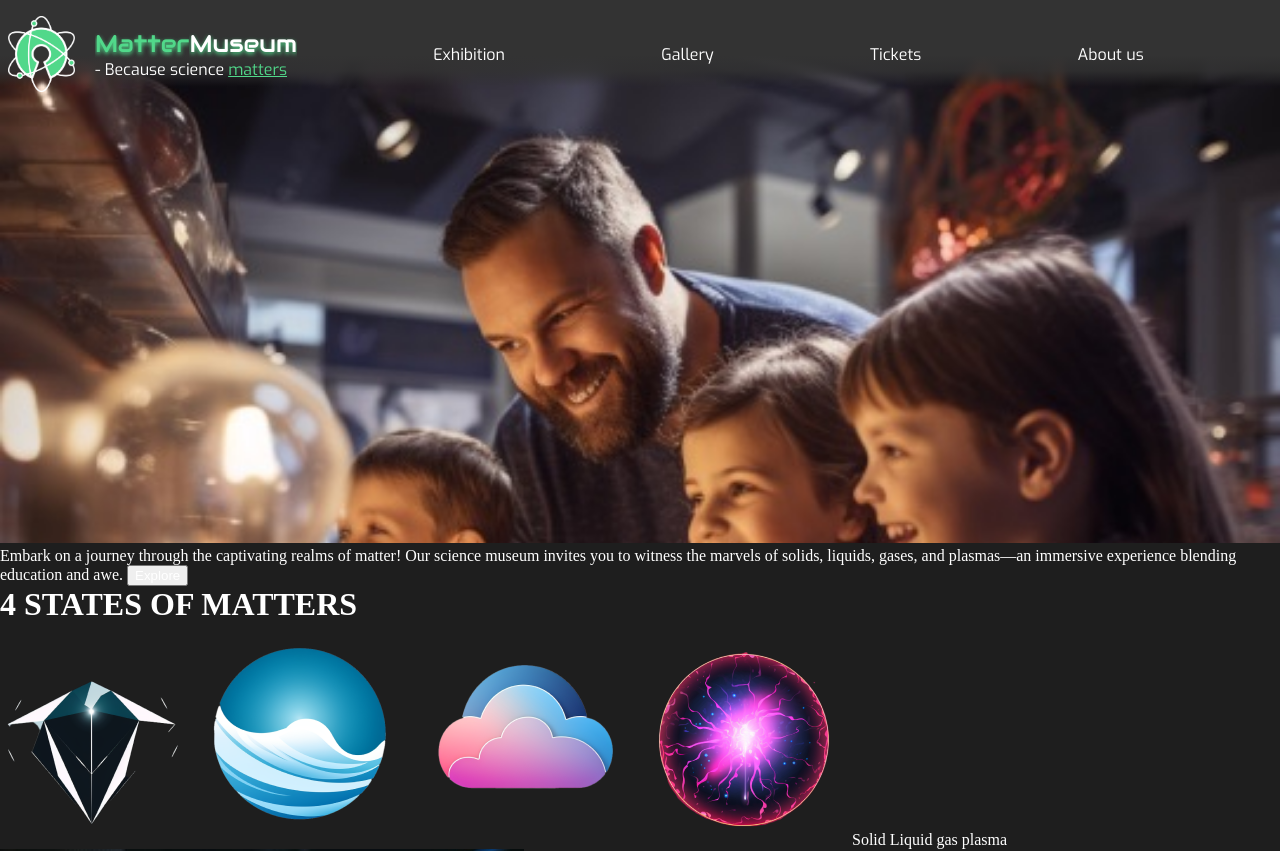
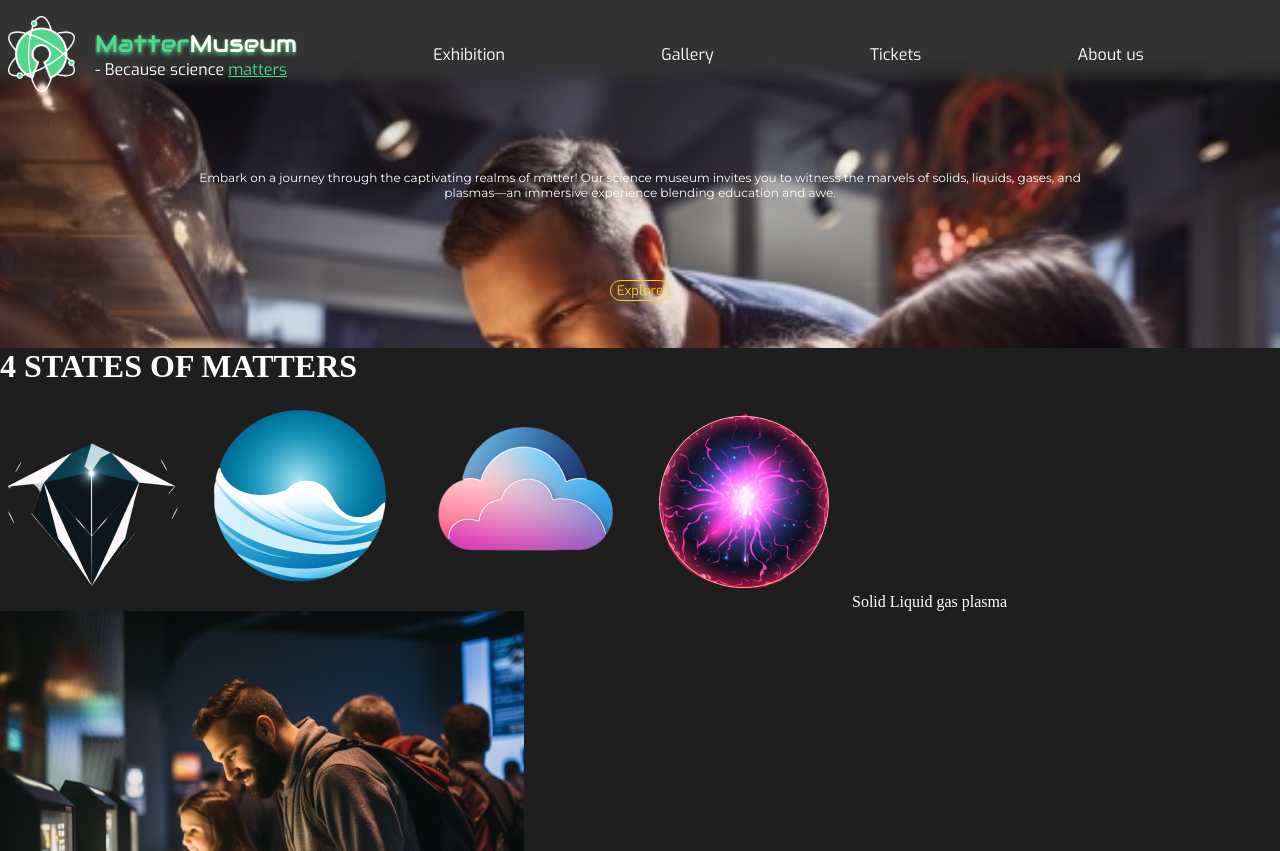
Before and after one commit to AkselOldeide/semester-project, a plain HTML site: page index.html in a window 1280 px wide. Shown: the top 851 px of the page. Drawn offline with nearby package versions, Linux system fonts and the light colour scheme.

Commit message:
added hero-banner
Co-Authored-By: Helflaa <146756162+Helflaa@users.noreply.github.com>

```diff
--- a/css/index.css
+++ b/css/index.css
@@ -7,6 +7,9 @@ body {
     top: 0;
     z-index: -1;
     width: 100%;
+    height: 348px;
+    display: flex;
+    justify-content: center;
 }
 
 .pic-1 {
@@ -15,7 +18,16 @@ body {
     object-position: 0 -100px;
 }
 
-.matters {
-    position: relative;
-    top: 0;
+.hero-banner span {
+    width: 70%;
+    position: absolute;
+    top: 170px;
+    font-family: var(--heading);
+    font-size: 12px;
+    text-align: center;
 }
+
+.yellow-button {
+    position: absolute;
+    top: 280px;
+}
--- a/index.html
+++ b/index.html
@@ -80,9 +80,9 @@
         <img class="pic-1" alt="parents and children" src="assets/images/parents-and-children-1.jpeg" height="543"
              width="543">
         <span>
-     Embark on a journey through the captivating realms of matter! Our science museum invites you to witness the marvels of solids, liquids, gases, and plasmas—an immersive experience blending education and awe.
-    </span>
-        <button class="button">
+            Embark on a journey through the captivating realms of matter! Our science museum invites you to witness the marvels of solids, liquids, gases, and plasmas—an immersive experience blending education and awe.
+        </span>
+        <button class="yellow-button button-component">
             Explore
         </button>
     </div>
```
